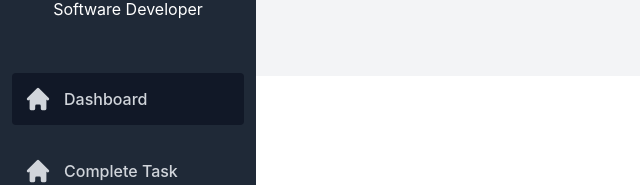
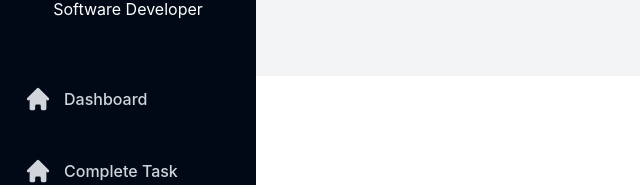
Before and after one commit to qraft-Inc/dashboard, a Next.js app: page /dashboard in a window 1280 px wide. Shown: the part 123-308 px from the top of the page, without its empty margins (0-640 px from the left). Built offline with nearby package versions, Linux system fonts and the light colour scheme.

Commit message:
refactor: set background for side bar

```diff
--- a/components/Layouts/DashBoardLayout.js
+++ b/components/Layouts/DashBoardLayout.js
@@ -12,7 +12,7 @@ export default function DashboardLayout({ children, title }) {
         <link rel="icon" href="/favicon.ico" />
       </Head>
       <div className="flex">
-        <div className="relative w-1/5 bg-gray-800 min-h-screen">
+        <div className="relative w-1/5 bg-[#020916] min-h-screen">
           <SideBar />
         </div>
         <div className="w-4/5 ">
--- a/components/Sidebar/index.js
+++ b/components/Sidebar/index.js
@@ -39,7 +39,7 @@ const SideBar = () => {
     },
   ];
   return (
-    <div className="sticky top-0 flex flex-col bg-gray-800">
+    <div className="sticky top-0 flex flex-col bg-[#020916]">
       <div className="flex justify-center my-10">
         <div>
           <Link href="/dashboard" passHref>
@@ -64,8 +64,8 @@ const SideBar = () => {
             <a>
               <div
                 className={`${
-                  router.pathname === item.url && `bg-gray-900`
-                } flex space-x-3 items-center hover:bg-gray-900 py-3 px-3 rounded transition-all`}
+                  router.pathname === item.url && `bg-[#020916]`
+                } flex space-x-3 items-center hover:bg-[#020916] py-3 px-3 rounded transition-all`}
               >
                 {item.icon}
                 <span className="text-base font-medium text-gray-300">
```
